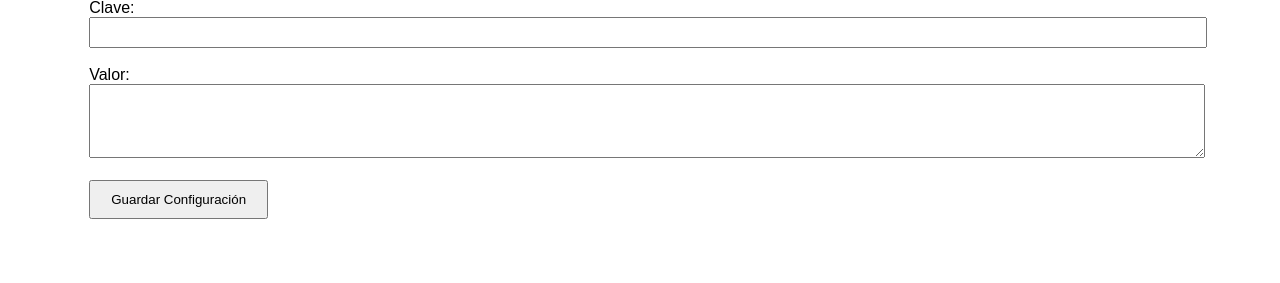
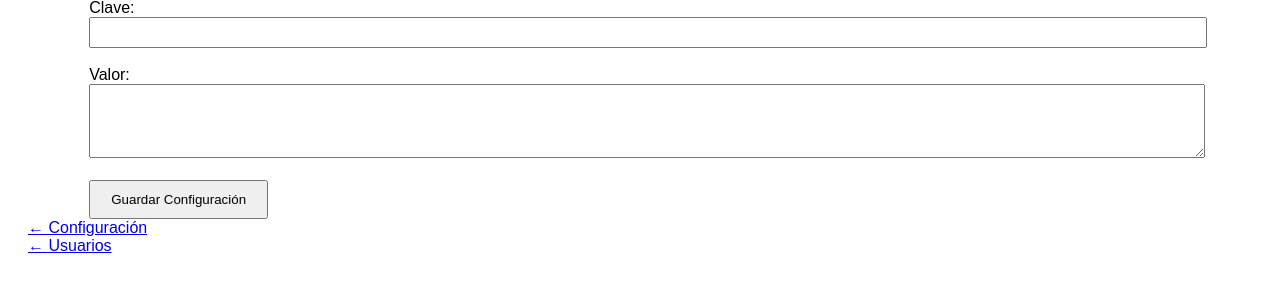
Before and after one commit to Osolares/CHATBOTPYTHON, a Flask app: page / in a window 1280 px wide. Shown: the part 1021-1304 px from the top of the page. Before the commit the page ends 1240 px from the top, so only its background shows below. Run offline with Flask 3, Linux system fonts and the light colour scheme; data comes from the database, SQL or seed files in the repository; data that the repository does not hold is empty.

Commit message:
templates

```diff
--- a/app.py
+++ b/app.py
@@ -1502,7 +1502,7 @@ def vista_usuarios():
         usuarios = UserSession.query.filter_by(tipo_usuario=tipo).order_by(UserSession.last_interaction.desc()).all()
     else:
         usuarios = UserSession.query.order_by(UserSession.last_interaction.desc()).all()
-    return render_template('usuarios.html', usuarios=usuarios, tipo_filtro=tipo)
+    return render_template('users.html', usuarios=usuarios, tipo_filtro=tipo)
 
 @flask_app.route('/update-usuario-inline', methods=['POST'])
 def update_usuario_inline():
--- a/templates/index.html
+++ b/templates/index.html
@@ -167,6 +167,13 @@
         </form>
     </div>
 
+    <div class="back-link">
+        <a href="/configuracion">← Configuración</a>
+    </div>
+    <div class="back-link">
+        <a href="/usuarios">← Usuarios</a>
+    </div>
+
 </body>
 
 </html>
--- a/templates/users.html
+++ b/templates/users.html
@@ -112,6 +112,10 @@
         <button type="submit">Crear Usuario</button>
     </form>
 
+    <div class="back-link">
+        <a href="/">← Volver al Panel Principal</a>
+    </div>
+
     <script>
         function filtrarTipo() {
             const tipo = document.getElementById('filtro').value;
```
